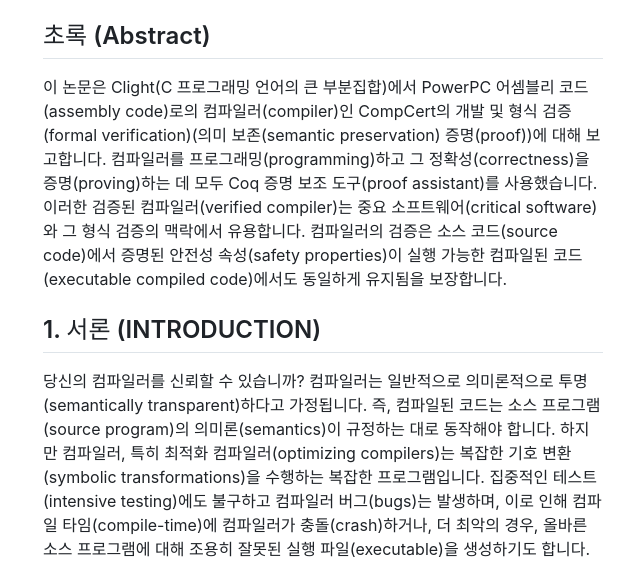
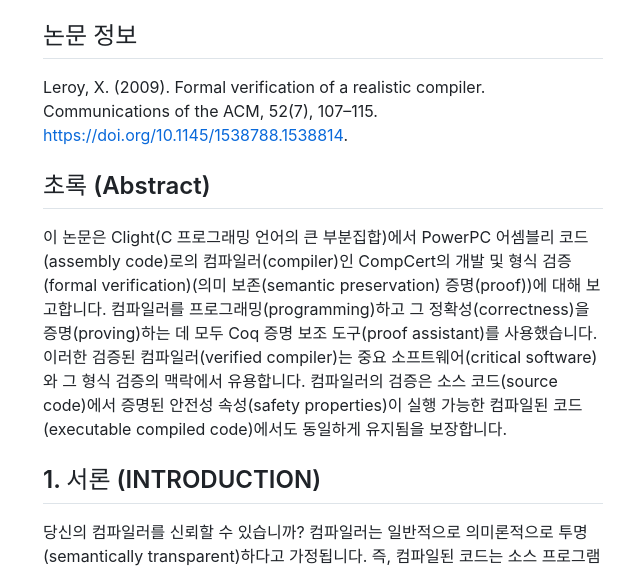
Before and after one commit to chebread/chebread.github.io, a plain HTML site: page post/formal-verification-of-a-realistic-compiler.html in a window 1280 px wide. Shown: the part 219-789 px from the top of the page, without its empty margins (317-957 px from the left). Drawn offline with Linux system fonts and the light colour scheme.

Commit message:
Deploy post/2026-06-27-02 1f4275dd47a02f3baf14c08e397dd6b3d68cbdb5

```diff
--- a/post/formal-verification-of-a-realistic-compiler.html
+++ b/post/formal-verification-of-a-realistic-compiler.html
@@ -75,7 +75,9 @@
                     <p class="post-category"><a href="/posts/%eb%85%bc%eb%ac%b8">[논문]</a></p>
                 </header>
                 <div class="post-body">
-                    <article class="markdown-body"><h2>초록 (Abstract)</h2>
+                    <article class="markdown-body"><h2>논문 정보</h2>
+<p>Leroy, X. (2009). Formal verification of a realistic compiler. Communications of the ACM, 52(7), 107–115. <a href="https://doi.org/10.1145/1538788.1538814">https://doi.org/10.1145/1538788.1538814</a>.</p>
+<h2>초록 (Abstract)</h2>
 <p>이 논문은 Clight(C 프로그래밍 언어의 큰 부분집합)에서 PowerPC 어셈블리 코드(assembly code)로의 컴파일러(compiler)인 CompCert의 개발 및 형식 검증(formal verification)(의미 보존(semantic preservation) 증명(proof))에 대해 보고합니다.
 컴파일러를 프로그래밍(programming)하고 그 정확성(correctness)을 증명(proving)하는 데 모두 Coq 증명 보조 도구(proof assistant)를 사용했습니다. 이러한 검증된 컴파일러(verified compiler)는 중요 소프트웨어(critical software)와 그 형식 검증의 맥락에서 유용합니다. 컴파일러의 검증은 소스 코드(source code)에서 증명된 안전성 속성(safety properties)이 실행 가능한 컴파일된 코드(executable compiled code)에서도 동일하게 유지됨을 보장합니다.</p>
 <h2>1. 서론 (INTRODUCTION)</h2>
--- a/rss.xml
+++ b/rss.xml
@@ -5,7 +5,7 @@
     <link>https://chebread.github.io</link>
     <description>개발자 차한음 블로그</description>
     <language>ko-KR</language>
-    <lastBuildDate>Sat, 27 Jun 2026 13:48:12 +0000</lastBuildDate>
+    <lastBuildDate>Sat, 27 Jun 2026 13:51:20 +0000</lastBuildDate>
     <generator>Go Custom SSG</generator>
     <item>
       <title>Helix 사용법</title>
```
